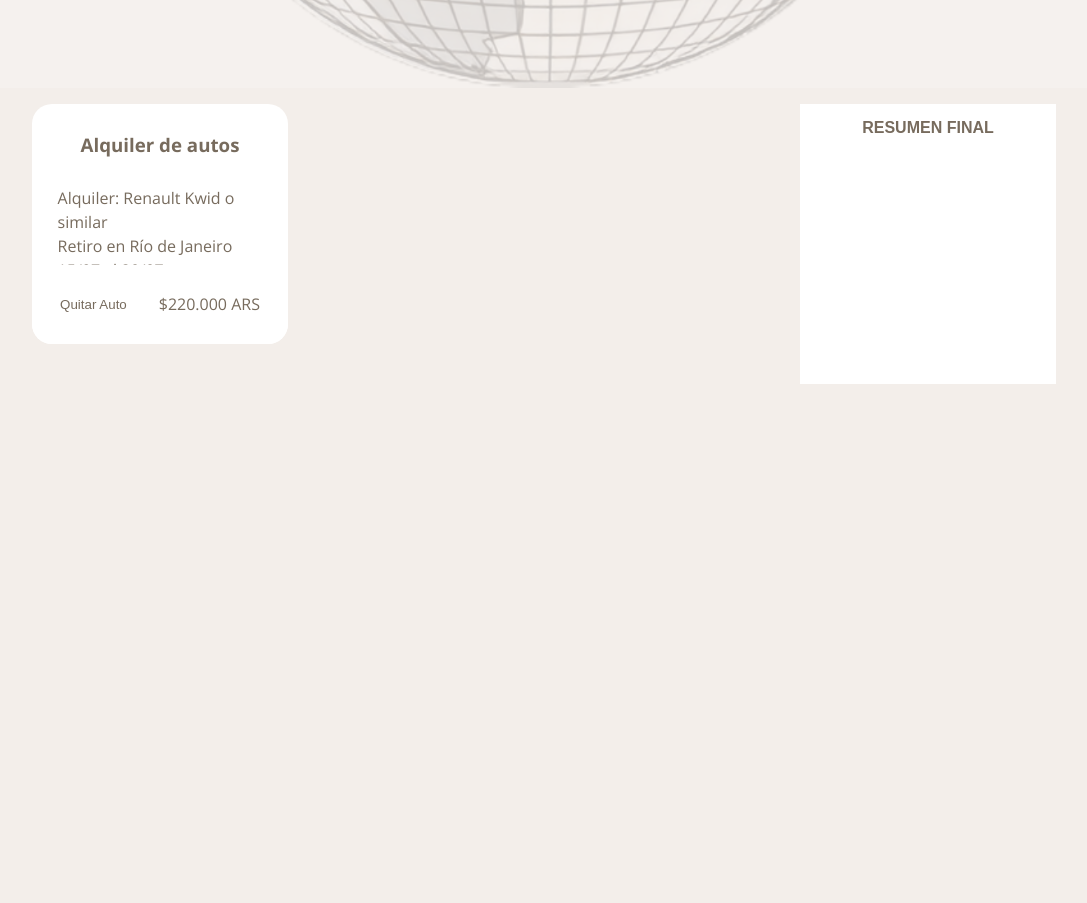
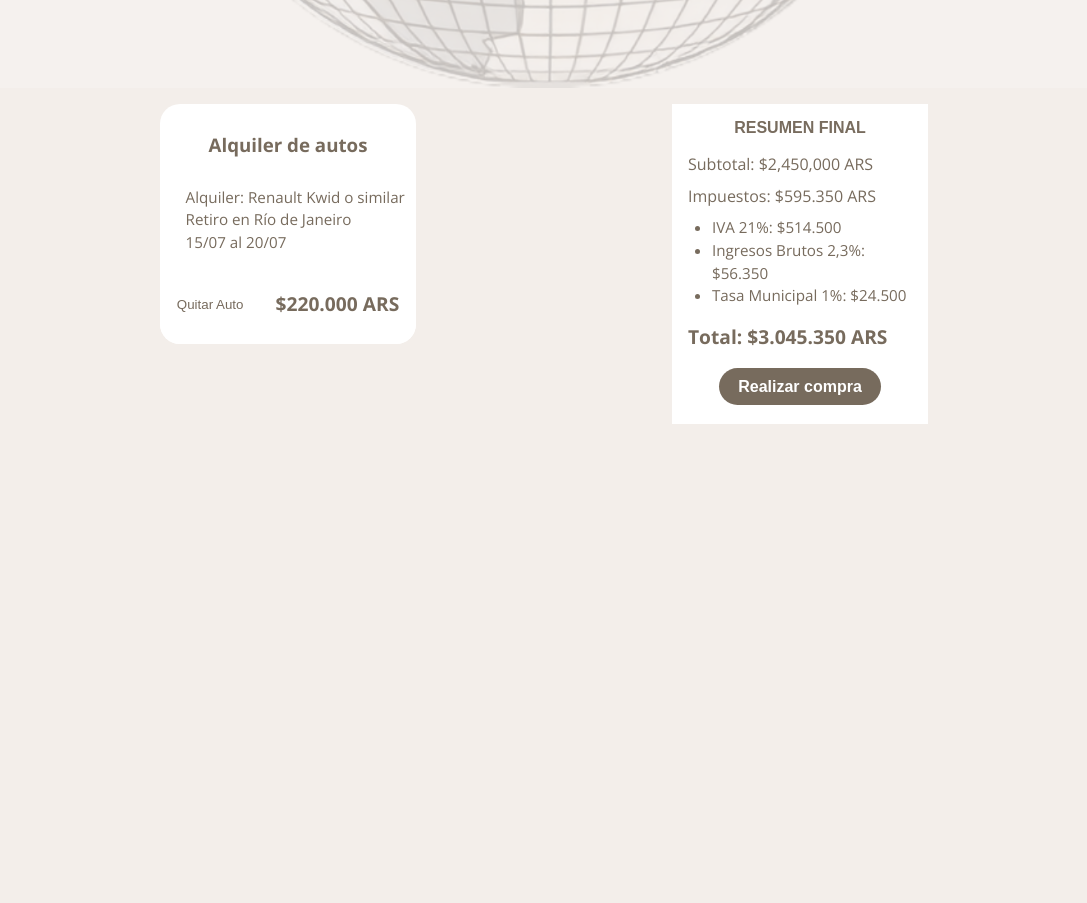
Before and after one commit to juanMarcosChalu/olimpiada-grupo-A, a React (Vite) app in the folder olim/: page / in a window 1280 px wide. Shown: the part 3920-4823 px from the top of the page, without its empty margins (96-1183 px from the left). Built offline with nearby package versions, Linux system fonts and the light colour scheme.

Commit message:
1.1.25
-mas cambios en pagina carrito de compras, falta agregar footer y header (lo termina juan (eso dijo el)).

```diff
--- a/olim/src/components/sections/carrito/SectionsCarrito.jsx
+++ b/olim/src/components/sections/carrito/SectionsCarrito.jsx
@@ -32,8 +32,20 @@ function SectionsCarrito() {
                 <article className={styles.articleResumen}>
                     <h1>RESUMEN FINAL</h1>
                     <section className={styles.sectionTexto}>
-                        <p>subtotal</p>
+                        <p className={styles.subtotal}>Subtotal: $2,450,000 ARS</p>
+                        <p className={styles.impuestos}>Impuestos: $595.350 ARS</p>
+
+                        <ul className={styles.listaImpuestos}>
+                            <li>IVA 21%: $514.500</li>
+                            <li>Ingresos Brutos 2,3%: $56.350</li>
+                            <li>Tasa Municipal 1%: $24.500</li>
+                        </ul>
+
+                        <p className={styles.total}>Total: <strong>$3.045.350 ARS</strong></p>
+
+                        <button className={styles.botonCompra}>Realizar compra</button>
                     </section>
+
                 </article>
                 {/* <article className={styles.formaDePagoAcordateJuan}></article> */}
             </aside>
--- a/olim/src/styles/SectionCarrito.module.css
+++ b/olim/src/styles/SectionCarrito.module.css
@@ -15,7 +15,7 @@
     border-radius: 20px;
     height: 30%;
     width: 20%;
-    left: 10%;
+    left: 20%;
     font-family: "Open Sans";
 }
 
@@ -33,6 +33,7 @@
     padding-left: 10%;
     color: #776b5d;
     height: 33%;
+    font-size: 0.95rem;
 }
 
 .divContainer {
@@ -55,30 +56,80 @@
     border: none;
 }
 
-.divContainer button:hover{
+.divContainer button:hover {
     cursor: pointer;
     color: #000000;
+}
+
+.divContainer span{
+    font-weight: bold;
+    font-size: 1.2rem
 }
 
 .asidePrevista {
     background-color: white;
     position: absolute;
-    left: 70%;
+    left: 60%;
     width: 20%;
-    height: 35%;
+    height: 40%;
 }
 
 .articleResumen {
     position: relative;
 }
 
-.articleResumen h1{
+.articleResumen h1 {
     position: relative;
     display: flex;
     justify-content: center;
     top: 50%;
     transform: translateY(50%);
+    color: hsl(32, 12%, 42%);
+}
+
+
+.sectionTexto {
+    font-family: "Open Sans", sans-serif;
+    color: #776b5d;
+    padding: 1rem;
+}
+
+.subtotal,
+.impuestos {
+    margin: 0.5rem 0;
+    font-size: 1rem;
+}
+
+.listaImpuestos {
+    list-style-type: disc;
+    padding-left: 1.5rem;
+    margin-top: 0.5rem;
+    margin-bottom: 1rem;
+    color: #776b5d;
+    font-size: 0.95rem;
+}
+
+.total {
+    font-weight: bold;
+    font-size: 1.2rem;
+    margin: 1rem 0;
     color: #776b5d;
 }
 
-.sectionTexto {}
+.botonCompra {
+    position: relative;
+    left: 50%;
+    transform: translateX(-50%);
+    background-color: #776b5d;
+    color: white;
+    padding: 0.6rem 1.2rem;
+    border: none;
+    border-radius: 20px;
+    cursor: pointer;
+    font-weight: bold;
+    font-size: 1rem;
+}
+
+.botonCompra:hover {
+    background-color: #5e5246;
+}
```
